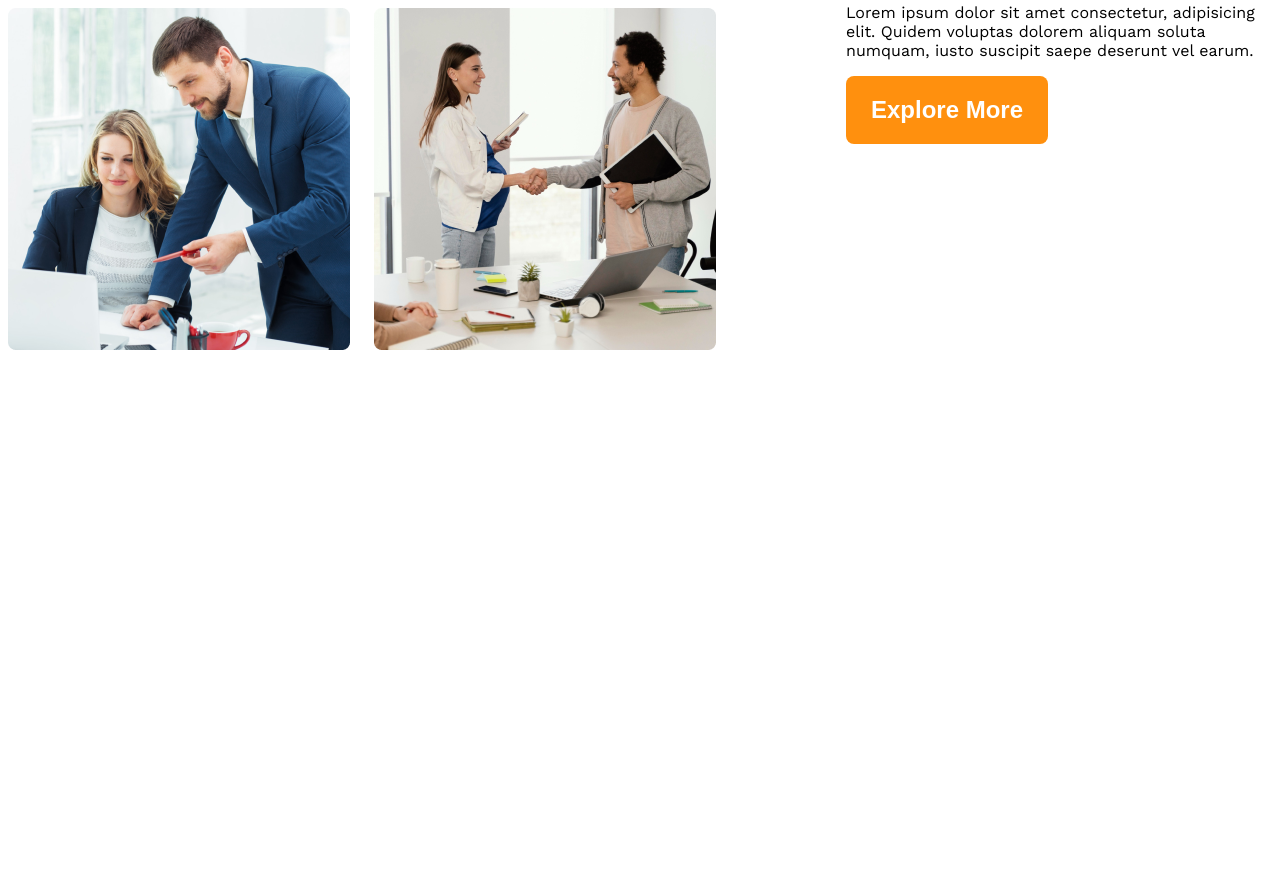
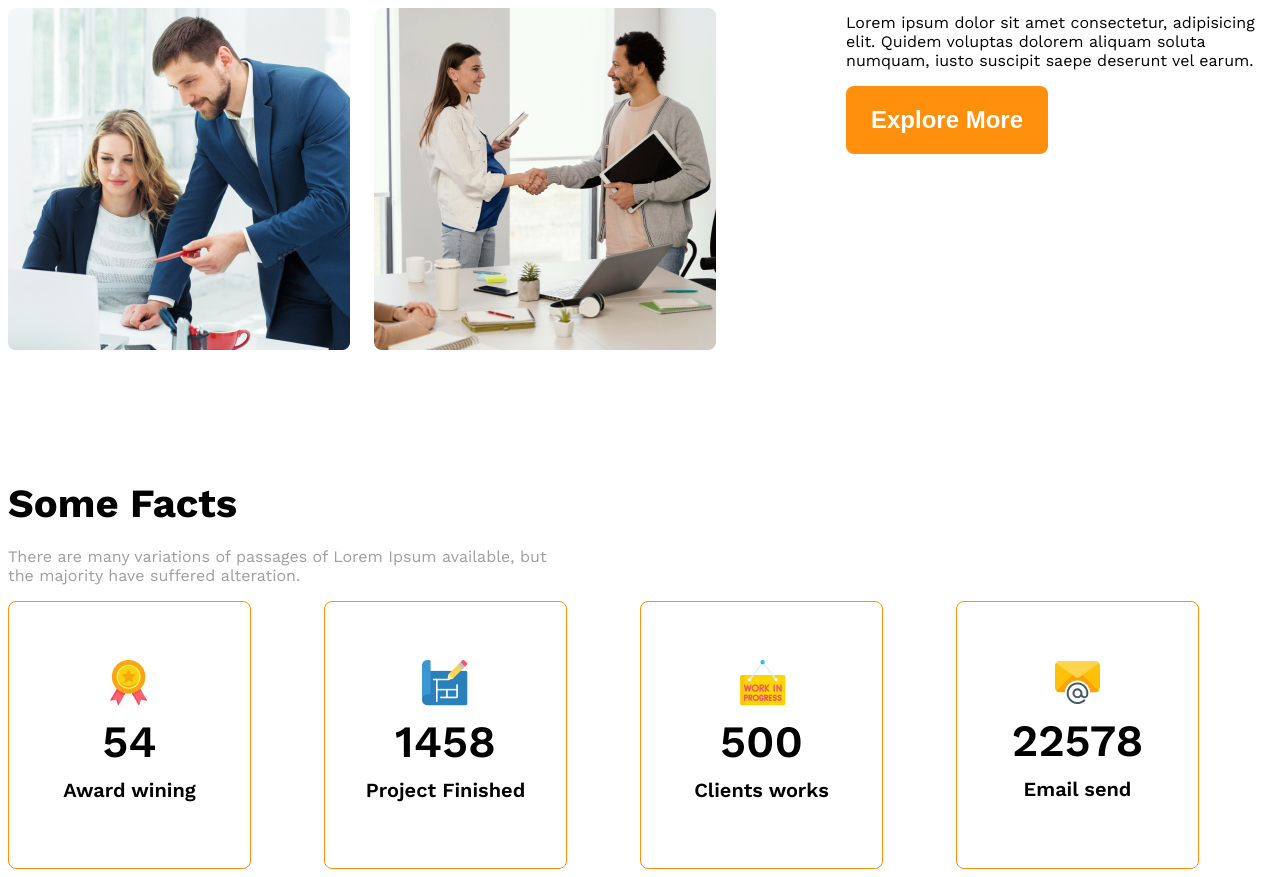
Before and after one commit to kamrul397/g3-architects-projects, a plain HTML site: page index.html in a window 1280 px wide. Shown: the part 1677-2554 px from the top of the page. Before the commit the page ends 2035 px from the top, so only its background shows below. Drawn offline with nearby package versions, Linux system fonts and the light colour scheme.

Commit message:
part-7 started

```diff
--- a/index.html
+++ b/index.html
@@ -23,10 +23,11 @@
         <div class="banner">
             <div class="banner-content">
                 <h1 class="banner-title">Brand New
-                Group of Architects
-            </h1>
-            <p>There are many variations of passages of Lorem Ipsum available, but the majority have suffered alteration in some form, by injected humour, or randomised words which don't look even</p>
-            <button class="btn-primary">Learn More</button>
+                    Group of Architects
+                </h1>
+                <p>There are many variations of passages of Lorem Ipsum available, but the majority have suffered
+                    alteration in some form, by injected humour, or randomised words which don't look even</p>
+                <button class="btn-primary">Learn More</button>
 
             </div>
             <img class="banner-img" src="./images/banner.png" alt="">
@@ -41,9 +42,56 @@
                 <img src="./images/team4.png" alt="">
             </div>
             <div class="our-features">
-                <h3 class="feature-title" style="font-size: 2.5rem; font-weight: 700;"><span style="color: #666;">Quick List </span><span style="color: #000;">of our</span><br><span style="color: #FFA500;">Features</span></h3>
-                <p class="feature-desc">Lorem ipsum dolor sit amet consectetur, adipisicing elit. Quidem voluptas dolorem aliquam soluta numquam, iusto suscipit saepe deserunt vel earum.</p>
+                <h3 class="feature-title" style="font-size: 2.5rem; font-weight: 700;"><span style="color: #666;">Quick
+                        List </span><span style="color: #000;">of our</span><br><span
+                        style="color: #FFA500;">Features</span></h3>
+                <p class="feature-desc">Lorem ipsum dolor sit amet consectetur, adipisicing elit. Quidem voluptas
+                    dolorem aliquam soluta numquam, iusto suscipit saepe deserunt vel earum.</p>
                 <button class="btn-primary">Explore More</button>
+            </div>
+        </section>
+        <!-- feature will enjoy -->
+        <section>
+            <h3 class="section-title">Some Facts</h3>
+            <p class="text-light-gray fact-desc">There are many variations of passages of Lorem Ipsum available, but the majority
+                have suffered alteration.</p>
+            <div class="facts-container">
+                <div>
+                    <div class="fact">
+                        <div>
+                            <img src="./images/icons/ribon.png" alt="" class="fact-icon">
+                            <h4 class="fact-number">54</h4>
+                            <h5 class="fact-name">Award wining</h5>
+                        </div>
+                    </div>
+                </div>
+                <div>
+                    <div class="fact">
+                        <div>
+                            <img src="./images/icons/projects.png" alt="" class="fact-icon">
+                            <h4 class="fact-number">1458</h4>
+                            <h5 class="fact-name">Project Finished</h5>
+                        </div>
+                    </div>
+                </div>
+                <div>
+                    <div class="fact">
+                        <div>
+                            <img src="./images/icons/customers.png" alt="" class="fact-icon">
+                            <h4 class="fact-number">500</h4>
+                            <h5 class="fact-name">Clients works</h5>
+                        </div>
+                    </div>
+                </div>
+                <div>
+                    <div class="fact">
+                        <div>
+                            <img src="./images/icons/email.png" alt="" class="fact-icon">
+                            <h4 class="fact-number">22578</h4>
+                            <h5 class="fact-name">Email send</h5>
+                        </div>
+                    </div>
+                </div>
             </div>
         </section>
     </main>
--- a/styles.css
+++ b/styles.css
@@ -12,16 +12,20 @@
 .display-flex {
     display: flex;
 }
-.text-gray{
+
+.text-gray {
     color: #424242;
 }
+
 .text-light-gray {
     color: #9E9E9E;
 }
-.bg-light{
+
+.bg-light {
     background-color: rgba(255, 144, 14, 0.1);
 }
-.btn-primary{
+
+.btn-primary {
     background-color: #FF900E;
     color: white;
     padding: 20px 25px;
@@ -30,13 +34,16 @@
     border: none;
     border-radius: 8px;
 }
-main{
+
+main {
     max-width: 1440px;
     margin: 0 auto;
 }
+
 main>section {
     margin-top: 130px;
 }
+
 /* header styles */
 
 /* navbar styles */
@@ -56,68 +63,115 @@ main>section {
     font-weight: 500;
     color: #424242;
 }
-.navbar, .banner{
+
+.navbar,
+.banner {
     max-width: 1440px;
     margin: 0 auto;
 }
-.brand{
+
+.brand {
     font-size: 3rem;
     font-weight: 700;
 }
+
 /* banner-content */
-.banner-content{
+.banner-content {
     width: 868px;
     text-align: center;
     margin: 0 auto;
     margin-bottom: 50px;
 }
+
 .banner-title {
     font-size: 4rem;
     font-weight: 700;
 }
-.banner-img{
+
+.banner-img {
     width: 100%;
 }
 
 /* team style start */
-.teams{
+.teams {
     align-items: center;
 }
-.team-img-container{
+
+.team-img-container {
     display: grid;
     grid-template-columns: repeat(2, 1fr);
     gap: 24px;
 }
-.our-features{
+
+.our-features {
     margin-left: 130px;
     max-width: 530px;
 }
-.feature-title{
+
+.section-title {
     font-size: 2.5rem;
     font-weight: 700;
     margin-bottom: 20px;
 }
 
+/* fact card style */
+.fact {
+    Width: 241px;
+    Height: 241px;
+    border: 1px solid rgb(255, 144, 14);
+    border-radius: 8px;
+    padding-top: 25px;
+    display: flex;
+    align-items: center;
+    text-align: center;
+    justify-content: center;
+}
+.facts-container{
+    display: grid;
+    grid-template-columns: repeat(4, 1fr);
+
+}
+.fact-number{
+    font-size: 2.8rem;
+    font-weight: 600;
+    margin-top: 5px;
+    margin-bottom: 10px;
+}
+.fact-name{
+    font-size: 1.25rem;
+    font-weight: 600;
+    margin-top: 10px;
+}
+.fact-desc{
+    max-width: 540px;
+}
+
 
 /* responsive section */
 @media screen and (max-width: 576px) {
-    .navbar, .nav-links, .teams {
+
+    .navbar,
+    .nav-links,
+    .teams {
         flex-direction: column;
 
     }
-    .team-img-container{
+
+    .team-img-container, .facts-container {
         grid-template-columns: repeat(1, 1fr);
     }
-    .our-features{
+
+    .our-features {
         margin-left: 20px;
     }
 }
 
 @media screen and (min-width: 576px) and (max-width:992px) {
-    .teams{
+    .teams {
         flex-direction: column;
     }
-    .our-features{
+
+    .our-features {
         margin: 50px auto;
     }
 
```
